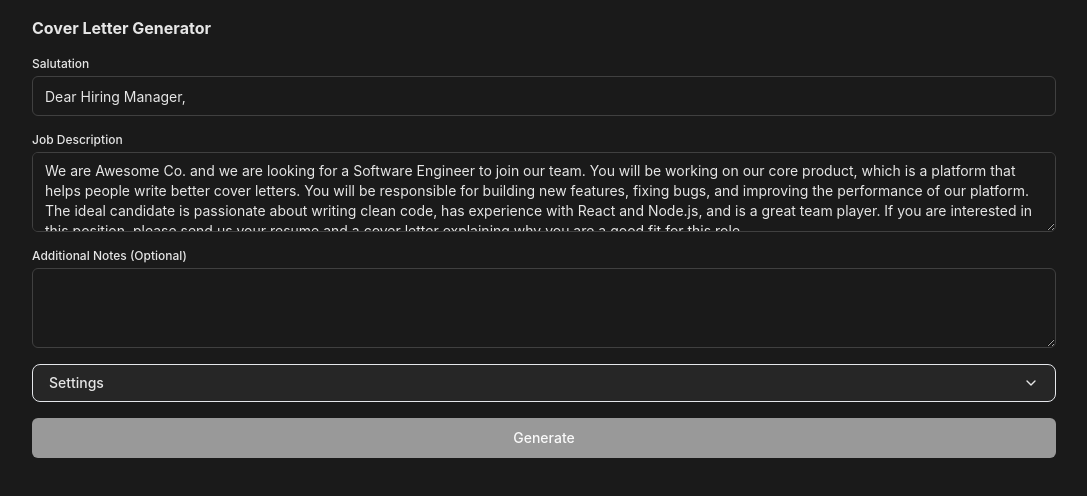
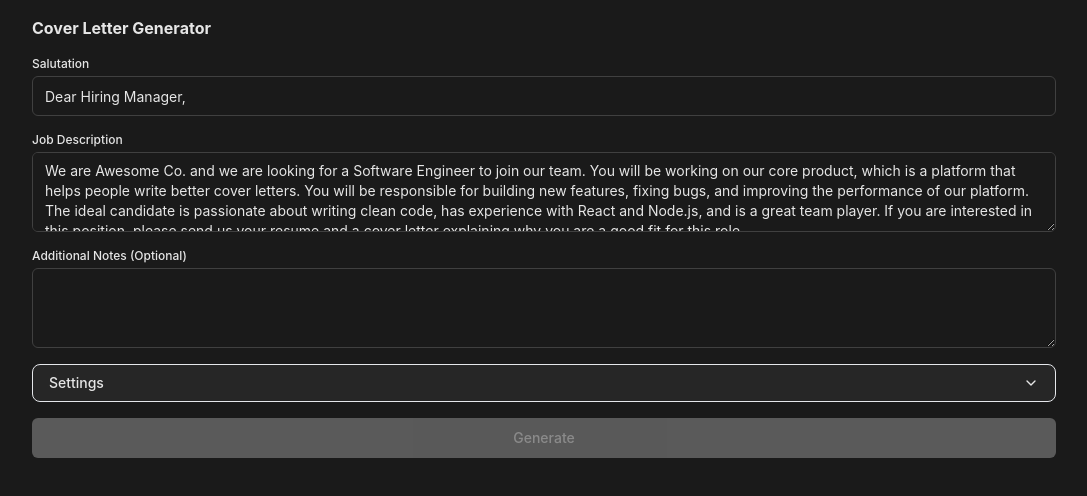
Before and after one commit to josef5/cover-letter-generator, a React (Vite) app: page / in a window 1280 px wide. Shown: the top 496 px of the page, without its empty margins (96-1183 px from the left). Built offline with nearby package versions, Linux system fonts and the light colour scheme.

Commit message:
refactor: link submit button state to form state

```diff
--- a/src/renderer/App.tsx
+++ b/src/renderer/App.tsx
@@ -24,21 +24,9 @@ function App() {
   const [error, setError] = useState<string | null>(null);
   const [accordionValue, setAccordionValue] = useState("default"); // State for accordion
 
-  useEffect(() => {
-    async function getStoredSettings() {
-      const settings = await window.api?.getStoreValues();
-      console.log("stored settings:", settings);
-
-      if (settings) {
-        form.setValue("settings", settings);
-      }
-    }
-
-    getStoredSettings();
-  }, []);
-
   const form = useForm<FormValues>({
     resolver: zodResolver(formSchema),
+    mode: "onChange",
     defaultValues: {
       // TODO: remove placeholder values
       salutation: "Dear Hiring Manager,",
@@ -64,6 +52,13 @@ function App() {
       }, */
     },
   });
+
+  const {
+    handleSubmit,
+    formState: { isValid },
+  } = form;
+
+  // console.log("isValid :", isValid);
 
   function onSubmit(data: FormValues) {
     setAccordionValue("close");
@@ -127,13 +122,26 @@ function App() {
     ); //*/
   }
 
+  useEffect(() => {
+    async function getStoredSettings() {
+      const settings = await window.api?.getStoreValues();
+      console.log("stored settings:", settings);
+
+      if (settings) {
+        form.setValue("settings", settings, { shouldValidate: true });
+      }
+    }
+
+    getStoredSettings();
+  }, []);
+
   return (
     <div className="App mx-auto max-w-5xl">
       <div className="flex h-screen flex-col gap-4 py-4">
         <h1 className="text-base font-bold">Cover Letter Generator</h1>
         <FormProvider {...form}>
           <Form {...form}>
-            <form onSubmit={form.handleSubmit(onSubmit)}>
+            <form onSubmit={handleSubmit(onSubmit)}>
               <div className="flex flex-col gap-4">
                 <FormField
                   control={form.control}
@@ -184,8 +192,9 @@ function App() {
                   accordionValue={accordionValue}
                   setAccordionValue={setAccordionValue}
                 />
-                {/* TODO: Disable button if form invalid */}
-                <Button type="submit">Generate</Button>
+                <Button type="submit" disabled={!isValid}>
+                  Generate
+                </Button>
               </div>
             </form>
           </Form>
```
